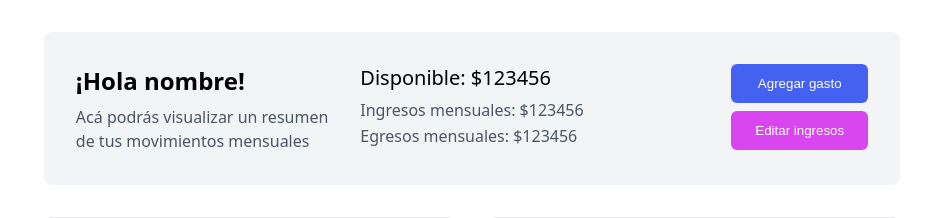
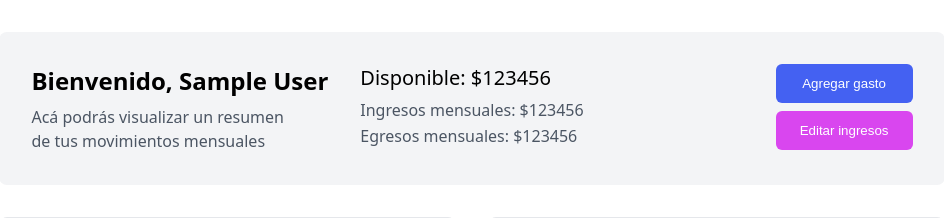
Before and after one commit to VictoriaLedesma/Gestor, a Flask app: page /inicio in a window 1280 px wide. Shown: the part 75-293 px from the top of the page, without its empty margins (168-1112 px from the left). Run offline with Flask 3, Linux system fonts and the light colour scheme; the visitor is signed in with stand-in values (Sample User, id 1); some libraries are stand-ins or nearby versions.

Commit message:
aparece nombre del user

```diff
--- a/gestor/templates/ingresos.html
+++ b/gestor/templates/ingresos.html
@@ -15,7 +15,7 @@
     <main class="main-content-ingresos">
         <div class="summary-card-ingresos">
             <div class="left-content-ingresos">
-                <h1 class="greeting-ingresos">¡Hola nombre!</h1>
+                <h1 class="greeting-title-dashboard">Bienvenido, {{ usuario }}</h1>
                 <p class="description-ingresos">Acá podrás visualizar un resumen<br>de tus movimientos mensuales</p>
             </div>
             <div class="right-content-ingresos">
--- a/gestor/templates/inicio.html
+++ b/gestor/templates/inicio.html
@@ -16,7 +16,7 @@
         <div class="summary-card-dashboard">
             <div class="summary-content-dashboard">
                 <div class="summary-left-dashboard">
-                    <h1 class="greeting-title-dashboard">¡Hola nombre!</h1>
+                    <h1 class="greeting-title-dashboard">Bienvenido, {{ usuario }}</h1>
                     <p class="greeting-text-dashboard">Acá podrás visualizar un resumen<br>de tus movimientos mensuales</p>
                 </div>
                 <div class="summary-center-dashboard">
```
